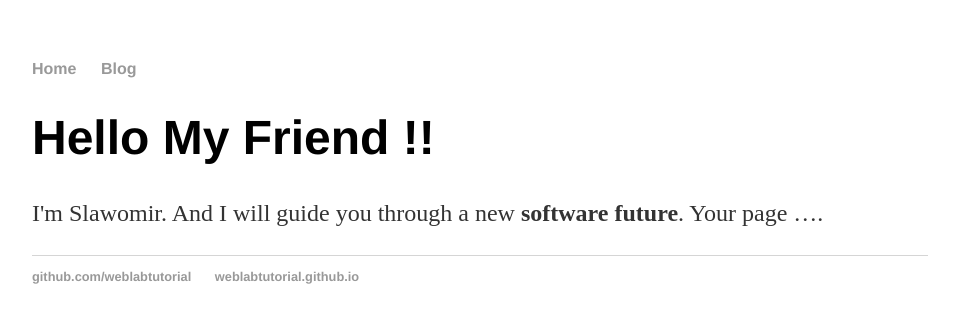
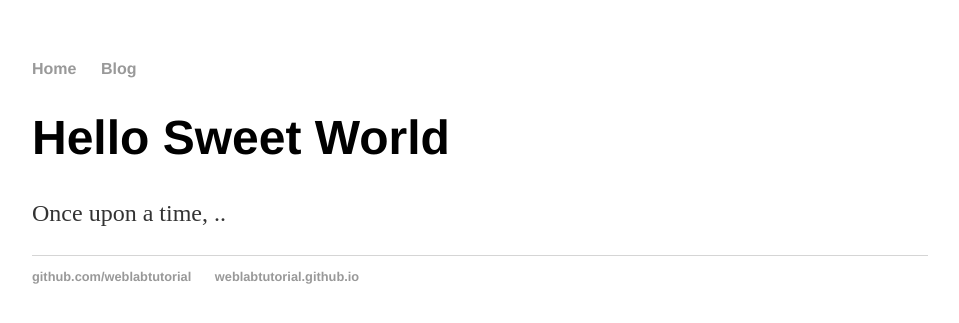
Before and after one commit to slavekk44/slavekk44.github.io, a Jekyll site: the page built from index.html, in a window 1280 px wide. Shown: the top 323 px of the page, without its empty margins (160-1119 px from the left). Built offline with Jekyll 4.4.1, drawn with Linux system fonts in a browser that asks for light colours.

Commit message:
update to default layout

```diff
--- a/index.html
+++ b/index.html
@@ -1,25 +1,8 @@
-<!DOCTYPE html>
-<html>
-<head>
-<title>Web Programming</title>
- <link rel="stylesheet" type="text/css" href="/css/main.css">
-</head>
-<body>
-<nav>
-<ul>
-<li><a href="/">Home</a></li>
-<li><a href="/blog">Blog</a></li>
-</ul>
-</nav>
-<div class="container">
+---
+layout: default
+title: Web Programming
+---
 <div class="blurb">
-<h1>Hello My Friend !!</h1>
-<p>I'm Slawomir.  And I will guide you through a new<b> software future</b>. Your page ….</p>
-<footer>
-<ul>
-<li><a href="https://github.com/weblabtutorial">github.com/weblabtutorial</a></li>
-<li><a href="https://weblabtutorial.github.io"> weblabtutorial.github.io </a></li>
-</ul>
-</footer>
-</body>
-</html>
+<h1>Hello Sweet World</h1>
+<p>Once upon a time, ..</p>
+</div>
```
